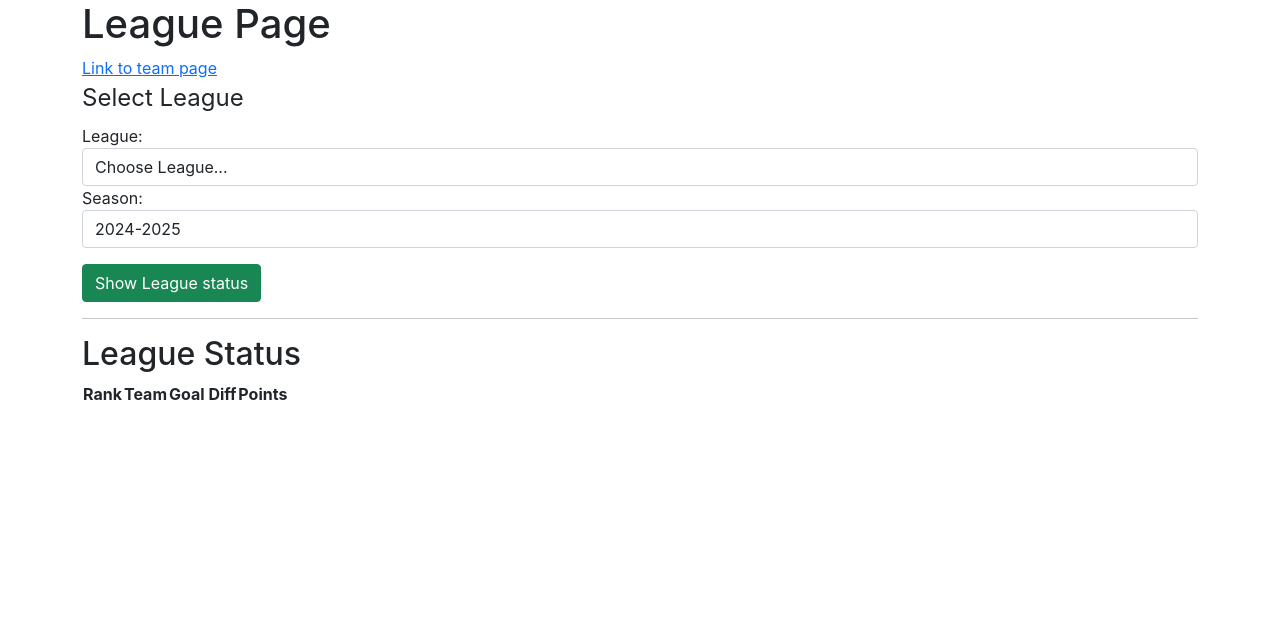
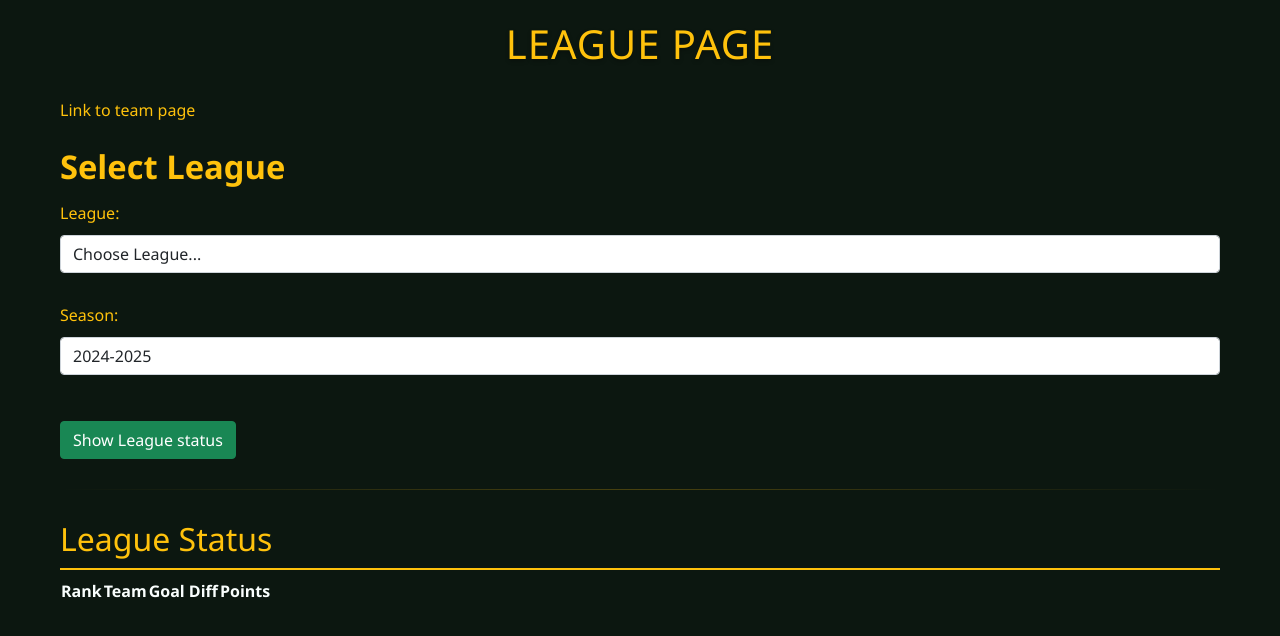
Before and after one commit to thomasiordanescu/proj-react-footboll, a React (Create React App) app: page / in a window 1280 px wide. Shown: the top 636 px of the page. Built offline with nearby package versions, Linux system fonts and the light colour scheme.

Commit message:
Fixed the UI for the soccer app.

```diff
--- a/src/footboll-react.css
+++ b/src/footboll-react.css
@@ -1,73 +1,301 @@
-#movies {
-    margin: 0;
-    padding: 0;
+body {
+  background-color: #0c1710;
+  color: #fafffe;
+  font-family: 'Segoe UI', Roboto, 'Helvetica Neue', sans-serif;
+  margin: 0;
+  padding: 0;
 }
 
-#movies > li {
-    list-style: none;
-    background-color: #eee;
-    margin: 5px;
-    padding: 20px;
-    box-shadow: 0 0 5px #999;
+.container {
+  max-width: 1200px;
+  margin: 0 auto;
+  padding: 20px;
 }
 
-#movies > li > img {
-    float: right;
-    height: 25px;
-    margin-left: 5px;
+h1 {
+  color: #ffc20c;
+  text-align: center;
+  font-size: 2.5rem;
+  margin-bottom: 30px;
+  text-transform: uppercase;
+  letter-spacing: 1px;
+  text-shadow: 0 2px 4px rgba(0, 0, 0, 0.3);
 }
 
-.delete-movie-icon {
-    cursor: pointer;
+h2 {
+  color: #ffc20c;
+  border-bottom: 2px solid #ffc20c;
+  padding-bottom: 10px;
+  margin-top: 30px;
 }
 
-.movie-item {
-    display: flex;
-    justify-content: space-between;
-    align-items: center;
-    padding: 8px 0;
-    border-bottom: 1px solid #ddd;
+table>th,
+table>td {
+  color: #ffc20c;
 }
 
-/* For TeamTooltip.js */
-.team-cell {
-  position: relative;
-  cursor: pointer;
-  color: #1a5fb4;
-  font-weight: bold;
-  transition: all 0.2s;
+a {
+  color: #ffc20c;
+  text-decoration: none;
+  display: inline-block;
+  margin-bottom: 20px;
+  font-weight: 500;
+  transition: color 0.3s;
 }
 
-.team-cell:hover {
-  background-color: #f0f7ff;
+a:hover {
+  color: #fafffe;
   text-decoration: underline;
+}
+
+hr {
+  border: 0;
+  height: 1px;
+  background: linear-gradient(to right, transparent, #ffc20c, transparent);
+  margin: 30px 0;
+}
+
+/* League Form Styling */
+.league-form {
+  background: rgba(255, 255, 255, 0.05);
+  border-radius: 10px;
+  padding: 25px;
+  box-shadow: 0 4px 15px rgba(0, 0, 0, 0.2);
+  margin-bottom: 30px;
+}
+
+.form-group {
+  display: flex;
+  flex-wrap: wrap;
+  gap: 20px;
+}
+
+legend {
+  margin-bottom: 10px;
+  font-size: calc(1.325rem + .9vw);
+  color: #ffc20c;
+  font-weight: 600;
+}
+
+.form-control {
+  flex: 1;
+  min-width: 250px;
+  margin-bottom: 30px;
+}
+
+label {
+  display: block;
+  font-weight: 500;
+  margin-bottom: 10px;
+  color: #ffc20c;
+}
+
+select {
+  width: 100%;
+  padding: 12px 15px;
+  border-radius: 6px;
+  border: 1px solid #2a3c2d;
+  background: #1a261f;
+  color: #fafffe;
+  font-size: 1rem;
+  transition: all 0.3s;
+}
+
+select:focus {
+  outline: none;
+  border-color: #ffc20c;
+  box-shadow: 0 0 0 2px rgba(255, 194, 12, 0.2);
+}
+
+.btn-show {
+  background-color: #ffc20c;
+  color: #000;
+  border: none;
+  padding: 12px 25px;
+  border-radius: 6px;
+  font-size: 1rem;
+  font-weight: 600;
+  cursor: pointer;
+  transition: all 0.3s;
+  text-transform: uppercase;
+  letter-spacing: 0.5px;
+  display: block;
+  width: 100%;
+  max-width: 300px;
+  margin: 20px auto 0;
+  box-shadow: 0 4px 6px rgba(0, 0, 0, 0.1);
+}
+
+.btn-show:hover {
+  background-color: #e6ae0a;
+  transform: translateY(-2px);
+  box-shadow: 0 6px 8px rgba(0, 0, 0, 0.15);
 }
 
 .table-container {
   position: relative;
   overflow: visible;
+  background: rgba(255, 255, 255, 0.05);
+  border-radius: 10px;
+  box-shadow: 0 4px 15px rgba(0, 0, 0, 0.2);
 }
 
+table.league-table {
+  width: 100%;
+  border-collapse: collapse;
+}
+
+table.league-table th {
+  background: #1a261f;
+  color: #ffc20c;
+  padding: 15px 10px;
+  text-align: left;
+  font-weight: 600;
+  text-transform: uppercase;
+  letter-spacing: 0.5px;
+}
+
+table.league-table td {
+  padding: 12px 10px;
+  border-bottom: 1px solid rgba(255, 255, 255, 0.05);
+}
+
+table.league-table tr:nth-child(even) {
+  background: rgba(26, 38, 31, 0.4);
+}
+
+table.league-table tr:hover {
+  background: rgba(255, 194, 12, 0.08);
+}
+
+.team-cell {
+  position: relative;
+  cursor: pointer;
+  color: #ffc20c;
+  font-weight: 600;
+  transition: all 0.2s;
+}
+
+.team-cell:hover {
+  color: #fafffe;
+  text-decoration: underline;
+}
+
+/* Team Tooltip Styling */
 .team-tooltip {
   position: absolute;
   z-index: 100;
-  background: white;
-  border: 1px solid #ddd;
+  background: #1a261f;
+  border: 1px solid #ffc20c;
   border-radius: 8px;
   padding: 15px;
-  box-shadow: 0 4px 12px rgba(0,0,0,0.15);
+  box-shadow: 0 8px 20px rgba(0, 0, 0, 0.3);
   max-width: 300px;
   transition: opacity 0.3s;
+  color: #fafffe;
 }
 
 .team-tooltip img {
   display: block;
   margin-bottom: 8px;
+  max-width: 100%;
+  border-radius: 4px;
 }
-/* For TeamTooltip.js */
 
-/*.star-row img.star-icon {
-    width: 5px;
-    height: 5px;
-    margin-left: 2px;
-}*/
+.team-tooltip h3 {
+  color: #ffc20c;
+  margin: 0 0 8px 0;
+}
+
+.team-tooltip p {
+  margin: 4px 0;
+  font-size: 0.9rem;
+}
+
+/* Movie/Item Styling */
+#movies {
+  margin: 0;
+  padding: 0;
+}
+
+#movies>li {
+  list-style: none;
+  background-color: #1a261f;
+  margin: 10px 0;
+  padding: 20px;
+  border-radius: 8px;
+  box-shadow: 0 2px 10px rgba(0, 0, 0, 0.2);
+  border-left: 3px solid #ffc20c;
+}
+
+#movies>li>img {
+  float: right;
+  height: 30px;
+  margin-left: 15px;
+  border-radius: 4px;
+}
+
+.delete-movie-icon {
+  cursor: pointer;
+  color: #e74c3c;
+  transition: color 0.2s;
+}
+
+.delete-movie-icon:hover {
+  color: #ffc20c;
+}
+
+.movie-item {
+  display: flex;
+  justify-content: space-between;
+  align-items: center;
+  padding: 12px 0;
+  border-bottom: 1px solid rgba(255, 255, 255, 0.1);
+}
+
+/* Mediq Queries Styling (For repsonsive design) */
+@media (max-width: 768px) {
+  .form-group {
+    flex-direction: column;
+    gap: 15px;
+  }
+
+  .league-table th,
+  .league-table td {
+    padding: 10px 8px;
+    font-size: 0.9rem;
+  }
+
+  h1 {
+    font-size: 2rem;
+  }
+
+  #movies>li {
+    padding: 15px;
+  }
+}
+
+@media (max-width: 480px) {
+  .container {
+    padding: 15px;
+  }
+
+  .league-table th,
+  .league-table td {
+    padding: 8px 6px;
+    font-size: 0.85rem;
+  }
+
+  .form-control {
+    min-width: 100%;
+  }
+
+  #movies>li {
+    padding: 12px;
+  }
+
+  #movies>li>img {
+    height: 25px;
+    margin-left: 10px;
+  }
+}
```
